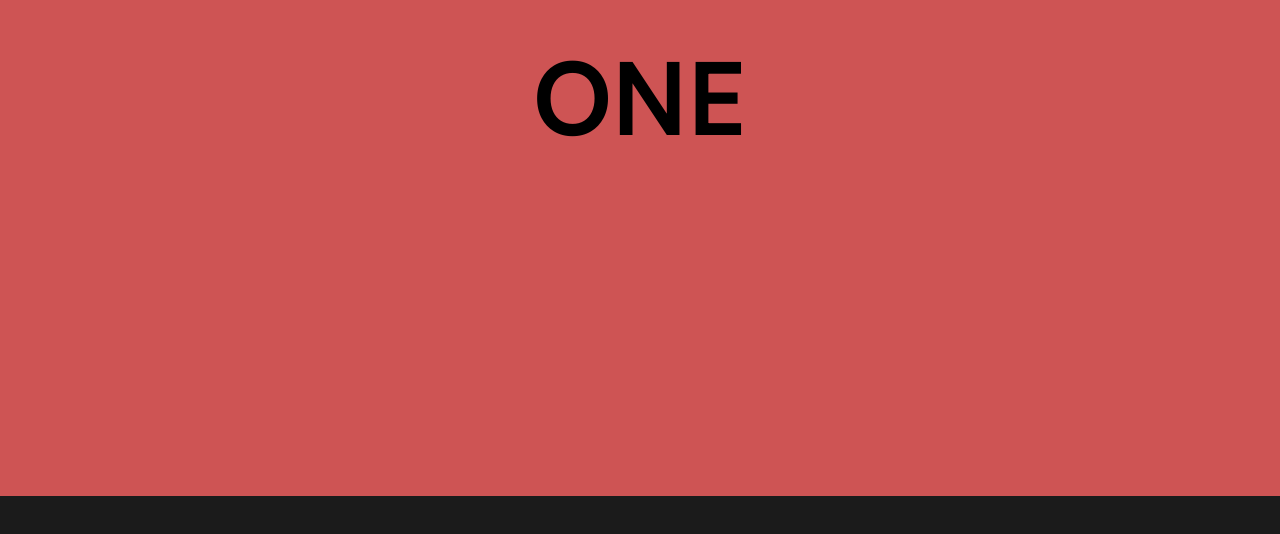
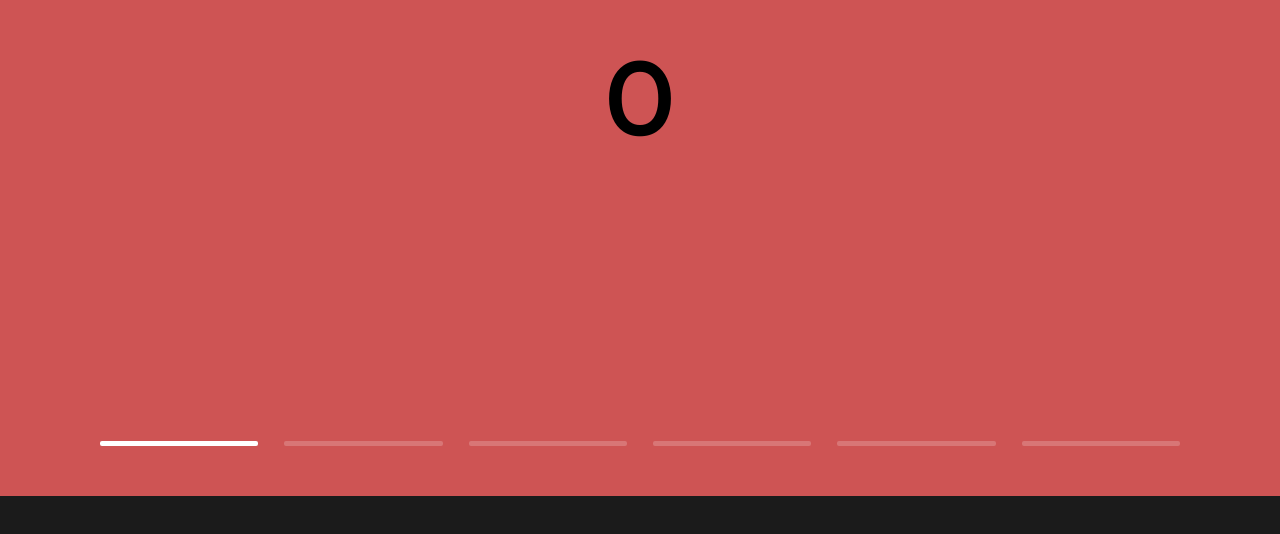
Before and after one commit to nizar-dev01/cpi-business-website, a Nuxt app: page / in a window 1280 px wide. Shown: the part 5931-6465 px from the top of the page. Built offline with nearby package versions, Linux system fonts and the light colour scheme; a web font is replaced by a local one.

Commit message:
Updated the slider animation with progress bar and scroll-controls

```diff
--- a/app.vue
+++ b/app.vue
@@ -1,5 +1,4 @@
 <template>
-	<div>
 	<div
 		class="loader flex-center"
 		ref="loaderContainer"
@@ -13,24 +12,21 @@
 	<nuxt-layout>
 		<nuxt-page></nuxt-page>
 	</nuxt-layout>
-	</div>
 </template>
 <script setup>
-	const showWelcome = ref(false)
+	const showWelcome = ref(true)
 	const loaderContainer = ref(null)
 	const welcomeTitle = ref(null)
+
+	const isLayoutReady = ref(false)
+
 	onMounted(() => {
 		const {
 			$gsap: gsap,
-			$lenis: lenis
+			$ScrollTrigger
 		} = useNuxtApp()
 
-		gsap.to(window, {
-			scrollTo: {
-				y: 0,
-				duration: 0
-			}
-		})
+		window.scrollTo(0, 0)
 
 		setTimeout(() => {
 			gsap.to(loaderContainer.value, {
@@ -41,6 +37,10 @@
 				}
 			})
 		}, 1000)
+
+		setTimeout(() => {
+			isLayoutReady.value = true
+		}, 0)
 	})
 </script>
 <style lang="scss">
--- a/assets/style/style.scss
+++ b/assets/style/style.scss
@@ -1,22 +1,3 @@
-.loader {
-	height: 100vh;
-	width: 100vw;
-	position: fixed;
-	z-index: 100;
-	left: 0;
-	right: 0;
-	top: 0;
-	bottom: 0;
-	background: black;
-
-	.welcome-title {
-		color: white;
-		text-align: center;
-		margin: 0;
-		font-size: 100px;
-	}
-}
-
 html,
 body {
 	margin: 0;
@@ -146,3 +127,24 @@ $dot-radius: 2vw;
 		}
 	}
 }
+
+
+// Loader @ App.vue
+.loader {
+	height: 100vh;
+	width: 100vw;
+	position: fixed;
+	z-index: 100;
+	left: 0;
+	right: 0;
+	top: 0;
+	bottom: 0;
+	background: black;
+
+	.welcome-title {
+		color: white;
+		text-align: center;
+		margin: 0;
+		font-size: 100px;
+	}
+}
--- a/components/horizontal-text.vue
+++ b/components/horizontal-text.vue
@@ -44,36 +44,6 @@
 				}
 			}
 		});
-
-		// Observer.create({
-		// 	onChangeY (self) {
-		// 		let factor = 2.5
-		// 		let operator = 2.5
-
-		// 		if (self.deltaY < 0) {
-		// 			factor *= -1;
-		// 		}
-
-		// 		gsap.timeline({
-		// 			defaults: {
-		// 				ease: "none",
-		// 			}
-		// 		})
-		// 			.to(
-		// 				roll_tl,
-		// 				{
-		// 					timeScale: factor * operator,
-		// 					duration: 0.2
-		// 				}
-		// 			).to(
-		// 				roll_tl,
-		// 				{
-		// 					timeScale: factor / operator,
-		// 					duration: 1
-		// 				}
-		// 			)
-		// 	}
-		// });
 
 		// helper function that clones the targets, places them next to the original, then animates the xPercent in a loop to make it appear to roll across the screen in a seamless loop.
 		function roll (targets, vars, reverse) {
@@ -124,6 +94,11 @@
 			});
 			return tl;
 		}
+
+		// For some reason, this component is messing with the scrolltrigger positions used in other places. To prevent this, refresh the ScrollTrigger after this component is mounted
+		setTimeout(() => {
+			ScrollTrigger.refresh()
+		}, 0)
 	})
 </script>
 <style lang="scss" scoped>
--- a/components/index/about-brief.vue
+++ b/components/index/about-brief.vue
@@ -68,8 +68,6 @@
 		</div>
 	</section>
 </template>
-<script setup>
-</script>
 <style lang="scss" scoped>
 	h4.about-h4 {
 		font-size: 93px;
--- a/components/index/snap-slider.vue
+++ b/components/index/snap-slider.vue
@@ -4,94 +4,246 @@
 		ref="snapWrapper"
 	>
 		<div
-			class="snap-element red"
-			:ref="setSnapRef"
+			:class="['snap-element', colors[i]]"
+			v-for="(item, i) in snapSectionsData"
+			ref="snapDataElements"
 		>
-			<h1>One</h1>
+			<h1>{{ i }}</h1>
 		</div>
+		<div class="progress-bars-section">
+			<div class="progress-bars-container">
 				<div
-			class="snap-element blue subsequent"
-			:ref="setSnapRef"
+					class="pb-progress-holder"
+					v-for="(item, i) in snapSectionsData"
 				>
-			<h1>Two</h1>
+					<div
+						class="pb-progress-line"
+						ref="snapProgressElements"
+					></div>
 				</div>
-		<div
-			class="snap-element pink subsequent"
-			:ref="setSnapRef"
-		>
-			<h1>Three</h1>
 			</div>
-		<div
-			class="snap-element yellow subsequent"
-			:ref="setSnapRef"
-		>
-			<h1>Four</h1>
-		</div>
-		<div
-			class="snap-element purple subsequent"
-			:ref="setSnapRef"
-		>
-			<h1>Five</h1>
-		</div>
-		<div
-			class="snap-element lime subsequent"
-			:ref="setSnapRef"
-		>
-			<h1>Six</h1>
 		</div>
 	</section>
 </template>
 <script setup>
+	const snapSectionsData = [
+		{
+
+		},
+		{
+
+		},
+		{
+
+		},
+		{
+
+		},
+		{
+
+		},
+		{
+
+		},
+	]
+
+	// Components needed for the animation
 	const snapWrapper = ref()
-	const snapElements = ref([])
-	const setSnapRef = el => snapElements.value.push(el.$el || el)
-
+	const snapDataElements = ref()
+	const snapProgressElements = ref()
 
 	onMounted(() => {
+		// Initial Setup
 		const {
-			$ScrollTrigger: ScrollTrigger,
-			$gsap: gsap,
-			$Observer: Observer,
+			$ScrollTrigger,
+			$gsap,
+			$Observer,
 			$lenis
 		} = useNuxtApp()
 
-		const tl = gsap.timeline({
-			scrollTrigger: {
+		// Global Animation Variables
+		let current_index = 0
+		let is_animating = false
+
+		// Set the z-index and y-position of the first element, for when the UI is first loaded. It will otherwise be shown in the default stacking context, namely the last item on the top
+		const first_element = snapDataElements.value[current_index]
+
+		$gsap.set(first_element, {
+			zIndex: 1,
+			y: 0
+		})
+		// Set the progress of the first item. (It is static, as the item would already be visible in the view)
+		const first_progress = snapProgressElements.value[current_index]
+
+		$gsap.set(first_progress, {
+			width: "100%"
+		})
+
+		// Function that decides whether a movement (scroll/wheel/etc) should be considered as the exit of the animation
+		const exitAnimationLock = (isFromUp, index = current_index) => {
+			if (is_animating) return
+			const loopEnd = snapSectionsData.length - 1
+
+			// Whether it's time to exit at either ends
+			const exitAtTail = index === loopEnd && isFromUp
+			const exitAtHead = index === 0 && !isFromUp
+
+			// If it's exit-time
+			const timeToExit = exitAtHead || exitAtTail
+			if (timeToExit) {
+				// Re-enable lenis
+				$lenis.instance.start()
+			}
+		}
+
+		// Function that controls the navigation between slides
+		const navigateSection = (direction) => {
+			// Return if the animation is actively running
+			if (is_animating) return
+
+			const new_index = current_index + direction
+
+			// Re Enable scrolling when the slides reach the end or beginning in reverse navigation
+			if (new_index < 0 || new_index >= snapSectionsData.length) {
+				return $lenis.instance.start()
+			} else {
+				// Proceed to animate the slider
+				const tl = $gsap.timeline({
+					defaults: {
+						duration: 1,
+						ease: "power1.inOut",
+					}
+				})
+
+				// Select the main slide-box elements
+				const currentElement = snapDataElements.value[current_index]
+				const newElement = snapDataElements.value[new_index]
+
+				// Select the progress bar elements
+				const currentProgress = snapProgressElements.value[current_index]
+				const newProgress = snapProgressElements.value[new_index]
+
+				is_animating = true
+
+				// Variables for the slide animation
+				const newElementYStart = 100 * direction
+				const currentElementYEnd = newElementYStart * -1
+
+				// Variables for the progress animation
+				const isFromUp = direction === 1
+				const endProgressWidth = isFromUp ? "100%" : "0%"
+
+				// #######################################
+				// The Animation Timeline
+				// #######################################
+				const startLabel = "snapSliderAnimationStartPoint"
+
+				// Set the z-index of the currently visible element for stacking items properly
+				// This lable is used to start the animations at the same time in the beginning
+				tl.set(currentElement, {
+					zIndex: 1
+				})
+					// Set the initial position of the incoming element
+					.set(
+						newElement, {
+						zIndex: 2,
+						yPercent: newElementYStart
+					})
+					// Add a label to indicate the starting time for the coming animations
+					.add(startLabel)
+					// Remove the current element from the viewport
+					.to(currentElement, {
+						yPercent: currentElementYEnd
+					}, startLabel)
+					// Bring the new element to the viewport
+					.to(newElement, {
+						yPercent: 0,
+						onComplete () {
+							is_animating = false
+						},
+					}, startLabel)
+					// Increase/Decrease progressbar width
+					.to(isFromUp ? newProgress : currentProgress, {
+						width: endProgressWidth
+					}, startLabel)
+
+				// Update the current index, as the elements are re-positioned in the animation
+				current_index = new_index
+			}
+		}
+
+		let _observer
+		const createObserver = () => {
+			return $Observer.create({
+				target: window, // can be any element (selector text is fine)
+				type: "wheel,touch", // comma-delimited list of what to listen for ("wheel,touch,scroll,pointer")
+				onUp () {
+					navigateSection(- 1)
+					exitAnimationLock(false, current_index)
+				},
+				onDown () {
+					navigateSection(1)
+					exitAnimationLock(true, current_index)
+				},
+			});
+		}
+
+		// Create the scroll trigger to activate the animations when the component gets to the viewport
+
+		// To call on enter - forward and backward
+		const enterGate = () => {
+			$lenis.instance.stop()
+
+			// Initiate the Observer scroll events
+			if (!_observer) {
+				_observer = createObserver()
+			} else if (!_observer.isEnabled) {
+				_observer.enable()
+			}
+		}
+
+		// To call on exit - forward and backward
+		const exitGate = () => {
+			if (_observer) {
+				_observer.disable()
+			}
+			// When the page loads, if the view is down in the bottom, it may have set a few variables
+			$lenis.instance.start()
+			is_animating = false
+		}
+
+		// Create the actual trigger
+		$ScrollTrigger.create({
 			trigger: snapWrapper.value,
 			start: "top top",
 			pin: true,
-				scrub: 1,
-				// onEnter () {
-				// 	console.log("Destroying lenis")
-				// 	$lenis.instance.stop()
-				// 	console.log("Lenis is destroyed")
-				// },
-				// onEnterBack () {
-				// 	console.log("Destroying lenis")
-				// 	$lenis.instance.stop()
-				// 	console.log("Lenis is destroyed")
-				// },
-				// onLeave () {
-				// 	console.log("Initiating Lenis")
-				// 	$lenis.instance.start()
-				// },
-				// onLeaveBack () {
-				// 	console.log("Initiating Lenis")
-				// 	$lenis.instance.start()
-				// }
+			onEnter () {
+				enterGate()
+			},
+			onEnterBack () {
+				enterGate()
+			},
+			onLeave () {
+				exitGate()
+				current_index = snapSectionsData.length - 1
+			},
+			onLeaveBack () {
+				exitGate()
+				current_index = 0
 			}
 		})
+	})
 
-		snapElements.value.forEach((el, i) => {
-			tl
-				.addLabel(`hop-${i}`)
-				.to((el), {
-					left: 0
-				})
-		})
-	})
+	const colors = [
+		'red',
+		'blue',
+		'pink',
+		'yellow',
+		'purple',
+		'lime',
+	]
 </script>
-<style lang="scss" scoped>
+<style lang="scss">
 
 	.snap-wrapper {
 		height: 100vh;
@@ -106,6 +258,13 @@
 		justify-content: center;
 		align-items: center;
 		margin-bottom: 200px;
+		position: absolute;
+		left: 0;
+		right: 0;
+		top: 0;
+		bottom: 0;
+
+		z-index: 0;
 
 		h1 {
 			font-size: 100px;
@@ -113,14 +272,6 @@
 			text-align: center;
 			margin: 0;
 			text-transform: uppercase;
-		}
-
-		// margin-bottom: 10px;
-		&.subsequent {
-			position: absolute;
-			top: 0;
-			bottom: 0;
-			left: 100%;
 		}
 
 		&.red {
@@ -148,4 +299,44 @@
 			background: #b1e366;
 		}
 	}
+
+
+	// Progress
+
+
+	.progress-bars-section {
+		position: absolute;
+		bottom: 0;
+		left: 0;
+		right: 0;
+		width: 100%;
+		padding-bottom: 50px;
+		z-index: 2;
+		overflow: hidden;
+	}
+
+	.progress-bars-container {
+		display: flex;
+		justify-content: space-between;
+		flex-wrap: nowrap;
+		margin: 0 -13px;
+		padding: 0 100px;
+	}
+
+	.pb-progress-holder {
+		height: 5px;
+		box-sizing: border-box;
+		border-radius: 2px;
+		background: #ffffff33;
+		overflow: hidden;
+		flex: 1;
+		margin: 0 13px;
+	}
+
+	.pb-progress-line {
+		height: 100%;
+		width: 0%;
+		box-sizing: border-box;
+		background: white;
+	}
 </style>
--- a/nuxt.config.ts
+++ b/nuxt.config.ts
@@ -3,9 +3,15 @@ import glsl from 'vite-plugin-glsl'
 export default defineNuxtConfig({
 	compatibilityDate: '2024-04-03',
 	devtools: { enabled: true },
+
 	css: [
 		'@fortawesome/fontawesome-svg-core/styles.css'
 	],
+
+	features: {
+		inlineStyles: false
+	},
+
 	vite: {
 		plugins: [
 			glsl()
@@ -18,5 +24,5 @@ export default defineNuxtConfig({
 				},
 			},
 		},
-	},
+	}
 })
--- a/plugins/gsap.client.js
+++ b/plugins/gsap.client.js
@@ -14,7 +14,6 @@ export default defineNuxtPlugin((nuxtApp) => {
 			this.listeners = []
 			this.init()
 		}
-
 
 		init (config = this.config) {
 			this.instance = new Lenis(config)
```
Also changed, not shown: 1 other file (tests, documents, lock files or other folders). Lines whose indentation alone changed are shown as unchanged.
